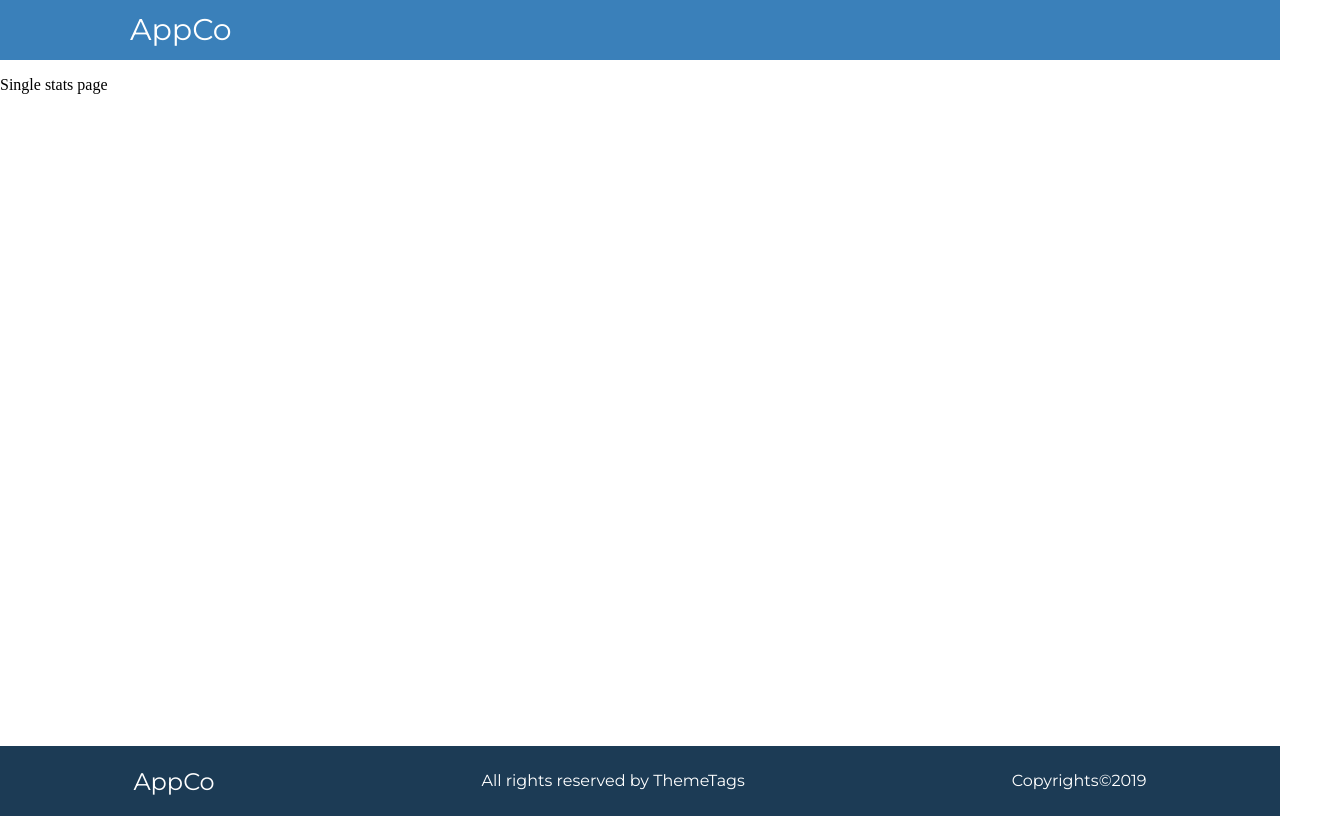
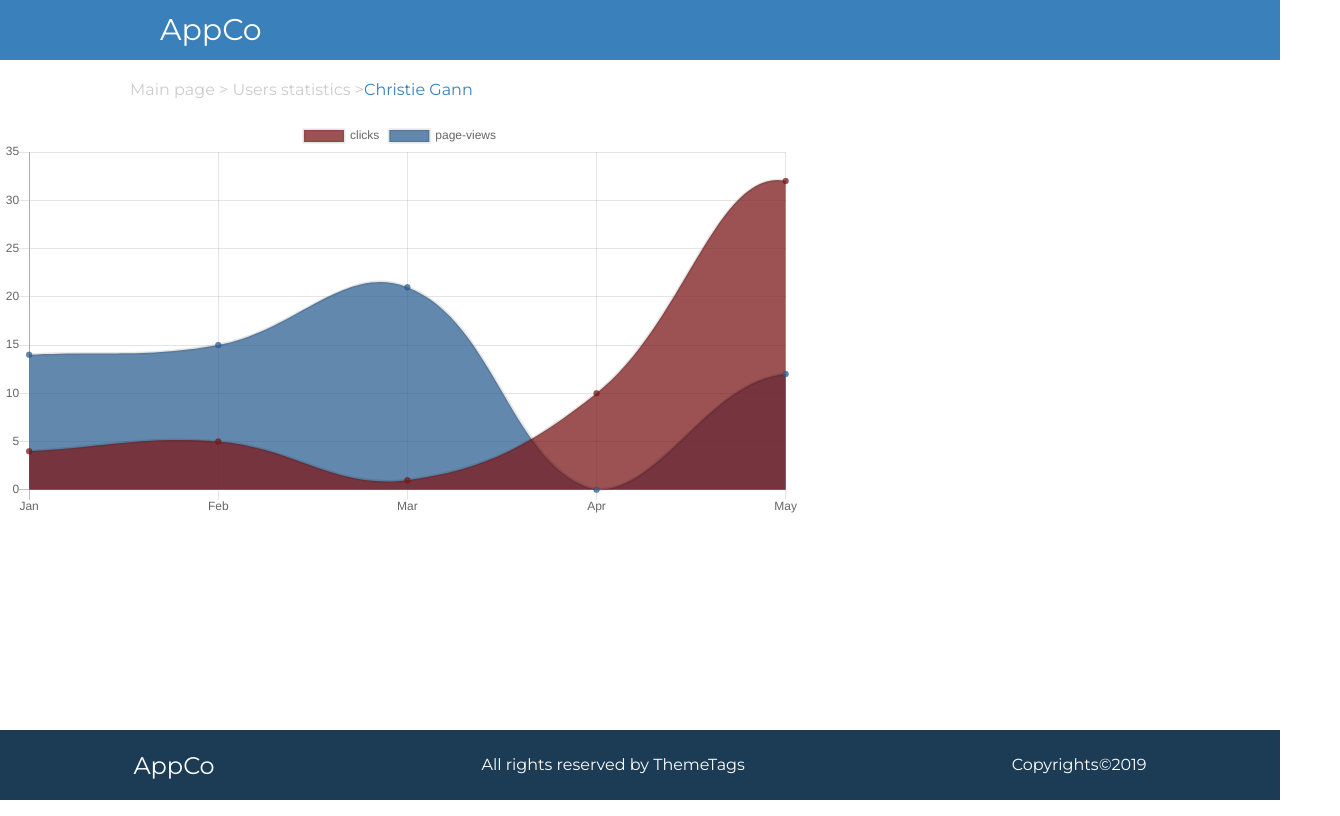
Before and after one commit to Skrypkina/bitmedia-test, a React (Create React App) app: page /stats/1 in a window 1280 px wide. Shown: the whole page, 1340 px wide, since content can reach past the window. Built offline with nearby package versions, Linux system fonts and the light colour scheme.

Commit message:
final commit

```diff
--- a/package.json
+++ b/package.json
@@ -6,8 +6,10 @@
     "@testing-library/jest-dom": "^4.2.4",
     "@testing-library/react": "^9.3.2",
     "@testing-library/user-event": "^7.1.2",
+    "chart.js": "^2.9.3",
     "gh-pages": "^2.1.1",
     "react": "^16.12.0",
+    "react-chartjs-2": "^2.8.0",
     "react-dom": "^16.12.0",
     "react-router-dom": "^5.1.2",
     "react-scripts": "3.3.0"
--- a/src/clicks.json
+++ b/src/clicks.json
@@ -1,5 +1,5 @@
 [
-  { "user_id": 1, "date": "2019-10-02", "page_views": 260, "clicks": 565 },
+  { "user_id": 1, "mon": "jan", "page_views": 260, "clicks": 565 },
   { "user_id": 2, "date": "2019-10-02", "page_views": 766, "clicks": 258 },
   { "user_id": 3, "date": "2019-10-02", "page_views": 528, "clicks": 776 },
   { "user_id": 4, "date": "2019-10-02", "page_views": 323, "clicks": 373 },
--- a/src/components/PaginationPage/PaginationPage.js
+++ b/src/components/PaginationPage/PaginationPage.js
@@ -2,6 +2,7 @@ import React, { Component } from 'react';
 import { Link } from 'react-router-dom';
 import users from '../../users.json';
 import clicks from '../../clicks.json';
+
 import styles from './PaginationPage.module.css';
 
 // helpers
--- /dev/null
+++ b/src/components/Paragraph/Paragraph.js
@@ -0,0 +1,21 @@
+import React from 'react';
+import PropTypes from 'prop-types';
+import styles from './Paragraph.module.css';
+
+const Paragraph = ({ firstName, lastName }) => (
+  <div className={styles.container}>
+    <p className={styles.paragrahp}>
+      Main page > Users statistics >
+      <span className={styles.span}>
+        {firstName} {lastName}
+      </span>
+    </p>
+  </div>
+);
+
+Paragraph.propTypes = {
+  firstName: PropTypes.string,
+  lastName: PropTypes.string,
+};
+
+export default Paragraph;
--- /dev/null
+++ b/src/components/Paragraph/Paragraph.module.css
@@ -0,0 +1,30 @@
+.paragrahp {
+  padding: 0;
+  margin: 0;
+  font-size: 12px;
+  color: #cccccc;
+  padding-top: 10px;
+  margin: 0 auto;
+  margin-bottom: 10px;
+  font-family: Montserrat;
+}
+.span {
+  color: #3a80ba;
+}
+.container {
+  width: 300px;
+  padding: 10px;
+  margin: 0 auto;
+  font-family: Montserrat;
+}
+
+@media (min-width: 1200px) {
+  .container {
+    width: 1200px;
+    padding-left: 130px;
+  }
+  .paragrahp {
+    font-size: 16px;
+    line-height: 20px;
+  }
+}
--- a/src/components/StatsHeader/StatsHeader.js
+++ b/src/components/StatsHeader/StatsHeader.js
@@ -1,9 +1,14 @@
 import React from 'react';
+import { Link } from 'react-router-dom';
 import styles from './StatsHeader.module.css';
 
 const StatsHeader = () => (
   <div className={styles.container}>
-    <p className={styles.logo}>AppCo</p>
+    <p className={styles.logo}>
+      <Link to="/" className={styles.link}>
+        AppCo
+      </Link>
+    </p>
   </div>
 );
 
--- a/src/components/StatsHeader/StatsHeader.module.css
+++ b/src/components/StatsHeader/StatsHeader.module.css
@@ -13,9 +13,9 @@ body {
 .logo {
   padding: 0;
   margin: 0;
-  color: #ffffff;
+  /* color: #ffffff;
   line-height: 60px;
-  padding-left: 30px;
+  padding-left: 30px; */
 }
 .paragrahp {
   padding: 0;
@@ -29,6 +29,12 @@ body {
 .span {
   color: #3a80ba;
 }
+.link {
+  text-decoration: none;
+  color: #ffffff;
+  line-height: 60px;
+  padding-left: 30px;
+}
 @media (min-width: 1200px) {
   .logo {
     font-size: 30px;
--- a/src/pages/UserStats.js
+++ b/src/pages/UserStats.js
@@ -1,25 +1,80 @@
 import React, { Component } from 'react';
+import { Line } from 'react-chartjs-2';
 import StatsFooter from '../components/StatsFooter/StatsFooter';
 import StatsHeader from '../components/StatsHeader/StatsHeader';
-import clicks from '../clicks.json';
-console.log(clicks);
+import Paragraph from '../components/Paragraph/Paragraph';
+import users from '../users.json';
+
+const getIdFromProps = props => props.match.params.id;
 
 // styles
 
 const bodyStyle = {
   height: 'calc(100vh - 50px - 80px)',
+  position: 'relative',
+  width: 800,
+  hight: 700,
 };
 
 export default class Stats extends Component {
-  state = {};
+  state = {
+    user: {},
+    data: {},
+    // data: {
+    //   labels: ['Jan', 'Feb', 'Mar', 'Apr', 'May'],
+    //   datasets: [
+    //     {
+    //       label: 'clicks',
+    //       backgroundColor: 'rgba(123, 25, 24, 0.75)',
+    //       data: [4, 5, 1, 10, 32, 2, 12],
+    //     },
+    //     {
+    //       label: 'page-views',
+    //       backgroundColor: 'rgba(46, 96, 147, 0.75)',
+    //       data: [14, 15, 21, 0, 12, 4, 2],
+    //     },
+    //   ],
+    // },
+  };
+
+  componentDidMount() {
+    const id = getIdFromProps(this.props);
+    const userToFind = users.find(item => item.id === Number(id));
+    this.setState({
+      user: userToFind,
+      data: {
+        labels: ['Jan', 'Feb', 'Mar', 'Apr', 'May'],
+        datasets: [
+          {
+            label: 'clicks',
+            backgroundColor: 'rgba(123, 25, 24, 0.75)',
+            data: userToFind.clicksArr,
+          },
+          {
+            label: 'page-views',
+            backgroundColor: 'rgba(46, 96, 147, 0.75)',
+            data: userToFind.page_viewsArr,
+          },
+        ],
+      },
+    });
+  }
 
   render() {
+    const { user, data } = this.state;
+
     return (
       <div>
         <StatsHeader />
+
         <div style={bodyStyle}>
-          <p>Single stats page</p>
+          {user && (
+            <Paragraph firstName={user.first_name} lastName={user.last_name} />
+          )}
+
+          <Line options={{ responsive: true }} data={data} />
         </div>
+
         <StatsFooter />
       </div>
     );
```
Also changed, not shown: src/users.json (+93 -31 lines), 1 other file (tests, documents, lock files or other folders).
